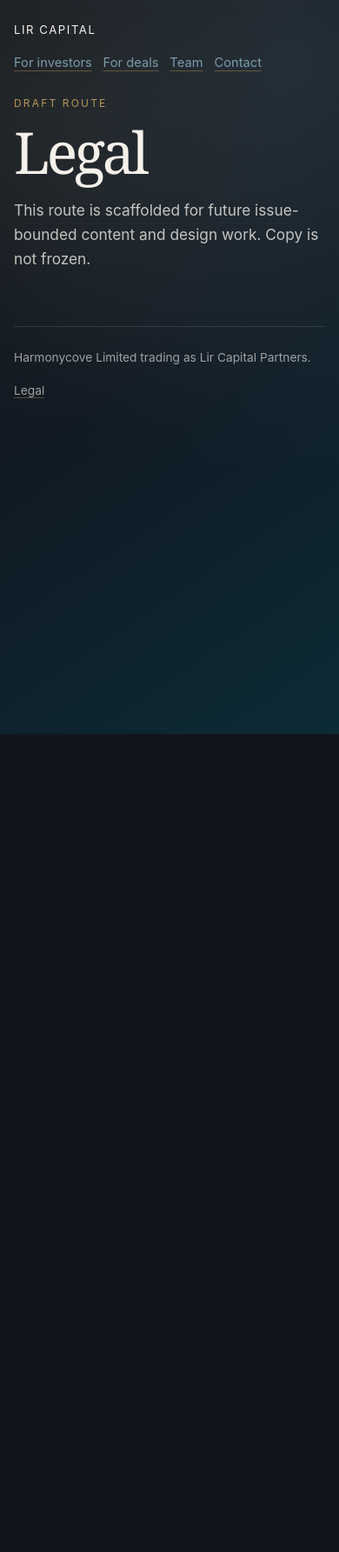
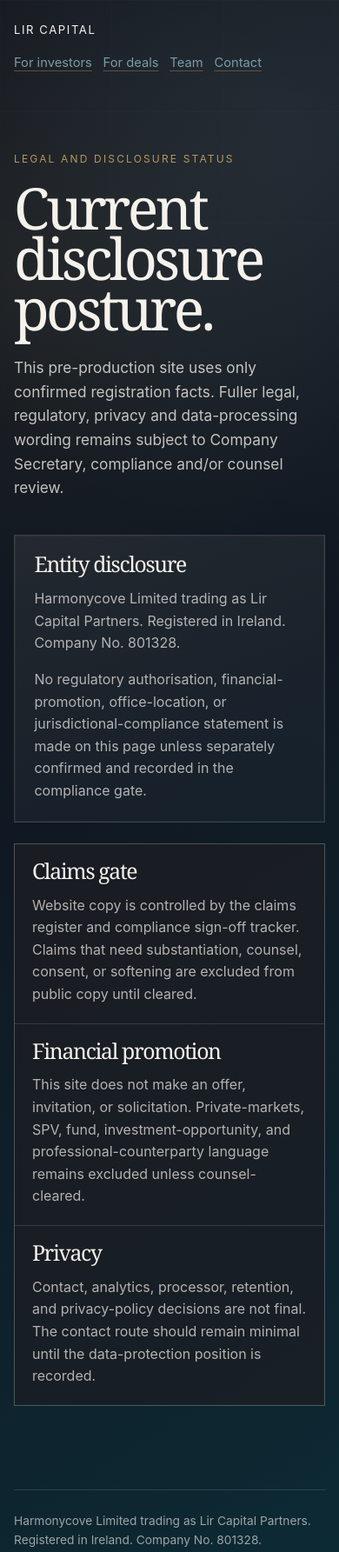
Before and after one commit to lircap/lircap-com, an Astro site: page /legal in a window 390 px wide. Shown: the top 1785 px of the page at 87% size. Before the commit the page ends 844 px from the top, so only its background shows below. Built offline with nearby package versions, Linux system fonts and the light colour scheme; Astro itself is replaced by a stand-in of ours.

Commit message:
feat: operationalise compliance gate

```diff
--- a/src/layouts/BaseLayout.astro
+++ b/src/layouts/BaseLayout.astro
@@ -37,7 +37,7 @@ const {
         <slot />
       </main>
       <footer class="site-footer">
-        <span>Harmonycove Limited trading as Lir Capital Partners.</span>
+        <span>Harmonycove Limited trading as Lir Capital Partners. Registered in Ireland. Company No. 801328.</span>
         <a href="/legal/">Legal</a>
       </footer>
     </div>
--- a/src/pages/legal.astro
+++ b/src/pages/legal.astro
@@ -2,12 +2,53 @@
 import BaseLayout from '../layouts/BaseLayout.astro';
 ---
 
-<BaseLayout title="Legal — Lir Capital">
-  <section class="hero" aria-labelledby="page-title">
-    <div>
-      <p class="eyebrow">Draft route</p>
-      <h1 id="page-title">Legal</h1>
-      <p class="lede">This route is scaffolded for future issue-bounded content and design work. Copy is not frozen.</p>
+<BaseLayout
+  title="Legal — Lir Capital"
+  description="Compliance-safe legal and disclosure status for Lir Capital's pre-production website."
+>
+  <section class="legal-page" aria-labelledby="page-title">
+    <div class="legal-page__intro">
+      <p class="eyebrow">Legal and disclosure status</p>
+      <h1 id="page-title">Current disclosure posture.</h1>
+      <p class="lede">
+        This pre-production site uses only confirmed registration facts. Fuller legal, regulatory,
+        privacy and data-processing wording remains subject to Company Secretary, compliance and/or counsel review.
+      </p>
+    </div>
+
+    <div class="legal-panel" aria-labelledby="entity-disclosure">
+      <h2 id="entity-disclosure">Entity disclosure</h2>
+      <p>
+        Harmonycove Limited trading as Lir Capital Partners. Registered in Ireland. Company No. 801328.
+      </p>
+      <p>
+        No regulatory authorisation, financial-promotion, office-location, or jurisdictional-compliance statement is made
+        on this page unless separately confirmed and recorded in the compliance gate.
+      </p>
+    </div>
+
+    <div class="legal-grid" aria-label="Compliance status summary">
+      <article>
+        <h2>Claims gate</h2>
+        <p>
+          Website copy is controlled by the claims register and compliance sign-off tracker. Claims that need substantiation,
+          counsel, consent, or softening are excluded from public copy until cleared.
+        </p>
+      </article>
+      <article>
+        <h2>Financial promotion</h2>
+        <p>
+          This site does not make an offer, invitation, or solicitation. Private-markets, SPV, fund, investment-opportunity,
+          and professional-counterparty language remains excluded unless counsel-cleared.
+        </p>
+      </article>
+      <article>
+        <h2>Privacy</h2>
+        <p>
+          Contact, analytics, processor, retention, and privacy-policy decisions are not final. The contact route should remain
+          minimal until the data-protection position is recorded.
+        </p>
+      </article>
     </div>
   </section>
 </BaseLayout>
--- a/src/styles/global.css
+++ b/src/styles/global.css
@@ -338,6 +338,60 @@ h3 {
   color: rgba(245, 241, 235, 0.68);
 }
 
+.legal-page {
+  padding: clamp(4rem, 8vw, 7rem) 0 clamp(2rem, 6vw, 5rem);
+}
+
+.legal-page__intro {
+  max-width: 58rem;
+  margin-bottom: clamp(2.5rem, 5vw, 4.5rem);
+}
+
+.legal-panel,
+.legal-grid article {
+  border: 1px solid rgba(245, 241, 235, 0.14);
+  background: linear-gradient(160deg, rgba(245, 241, 235, 0.07), rgba(245, 241, 235, 0.025));
+}
+
+.legal-panel {
+  max-width: 58rem;
+  padding: clamp(1.4rem, 3vw, 2.25rem);
+  box-shadow: inset 0 0 0 1px rgba(184, 151, 90, 0.08);
+}
+
+.legal-panel h2,
+.legal-grid h2 {
+  max-width: none;
+  margin: 0 0 1rem;
+  font-size: clamp(1.55rem, 3vw, 2.35rem);
+}
+
+.legal-panel p,
+.legal-grid p {
+  margin: 0;
+  color: rgba(245, 241, 235, 0.7);
+}
+
+.legal-panel p + p {
+  margin-top: 1rem;
+}
+
+.legal-grid {
+  display: grid;
+  grid-template-columns: repeat(3, minmax(0, 1fr));
+  gap: 1px;
+  max-width: 72rem;
+  margin-top: clamp(1.5rem, 4vw, 3rem);
+  background: rgba(245, 241, 235, 0.14);
+  border: 1px solid rgba(245, 241, 235, 0.14);
+}
+
+.legal-grid article {
+  padding: clamp(1.25rem, 2.2vw, 1.9rem);
+  border: 0;
+  background: rgba(18, 21, 28, 0.78);
+}
+
 @media (max-width: 900px) {
   .crossing-hero,
   .section-heading {
@@ -358,7 +412,8 @@ h3 {
     aspect-ratio: 1.12;
   }
 
-  .brief-grid {
+  .brief-grid,
+  .legal-grid {
     grid-template-columns: 1fr;
   }
 
```
Also changed, not shown: docs/compliance/claims-register.md (+2 -0 lines), docs/compliance/gate-status.md (+51 -17 lines), docs/compliance/sign-off-tracker.md (added, +73 -0 lines), tests/compliance-gate.test.mjs (added, +60 -0 lines).
